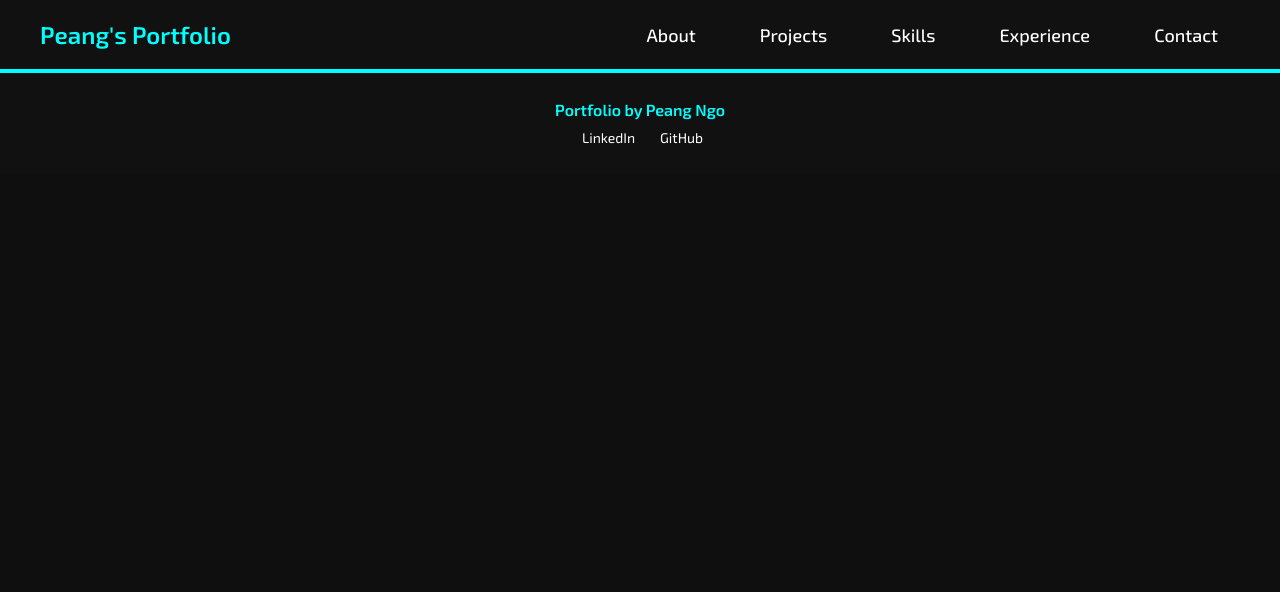
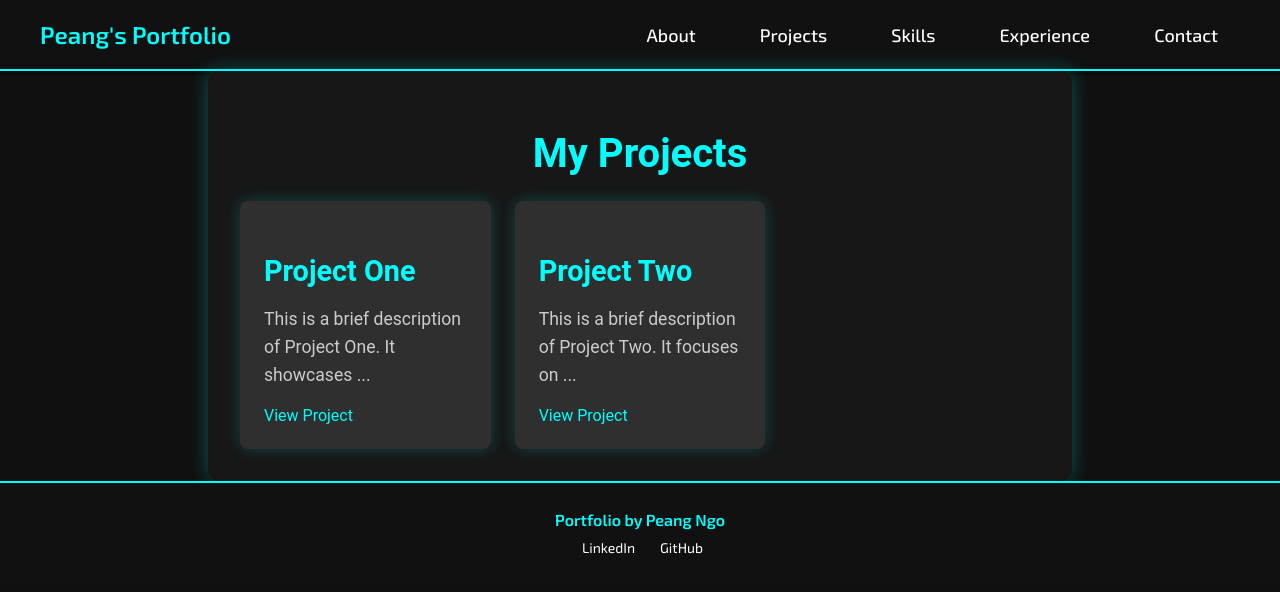
Before and after one commit to pingno/Show, a React (Create React App) app in the folder show/: page /projects in a window 1280 px wide. Shown: the top 592 px of the page. Built offline with nearby package versions, Linux system fonts and the light colour scheme.

Commit message:
projects page test 1

```diff
--- a/show/src/App.js
+++ b/show/src/App.js
@@ -8,7 +8,7 @@ import Home from "./components/Home";
 import About from "./components/About";
 import Contact from "./components/Contact";
 import Experience from "./components/Experience";
-// import Projects from "./components/Projects";
+import Projects from "./components/Projects";
 // import Skills from "./components/Skills";
 // import Contact from "./components/Contact";
 
@@ -26,10 +26,11 @@ const App = () => {
 
           {/* Add other routes here */}
           {/* <Route path="/about" element={<About />} />
-          <Route path="/projects" element={<Projects />} />
+
           <Route path="/skills" element={<Skills />} />
            />
           <Route path="/contact" element={<Contact />} /> */}
+          <Route path="/projects" element={<Projects />} />
           <Route path="/experience" element={<Experience />} />
           <Route path="/contact" element={<Contact />} />
         </Routes>
--- a/show/src/components/Experience/Experience.css
+++ b/show/src/components/Experience/Experience.css
@@ -45,13 +45,7 @@
     text-align: right;
   }
 
-  /* .experience-duration {
+   .experience-duration {
     font-size: 1.1rem;
     color: #aaa;
-  } */
-
-
-  .experience-duration {
-    font-size: 2.2.rem;
-    color: #aaa;
   }
--- /dev/null
+++ b/show/src/components/Projects/Projects.css
@@ -0,0 +1,60 @@
+.projects-container {
+    max-width: 800px;
+    margin: 0 auto;
+    padding: 2rem;
+    background: rgba(25, 25, 25, 0.9);
+    border-radius: 12px;
+    box-shadow: 0 0 20px rgba(0, 255, 255, 0.3);
+    color: #fff;
+    font-family: 'Roboto', sans-serif;
+  }
+
+  .projects-title {
+    font-size: 2.5rem;
+    margin-bottom: 1.5rem;
+    color: #0ff;
+    text-align: center;
+  }
+
+  .projects-grid {
+    display: grid;
+    grid-template-columns: repeat(auto-fill, minmax(250px, 1fr));
+    gap: 1.5rem;
+  }
+
+  .project-card {
+    background: rgba(50, 50, 50, 0.9);
+    border-radius: 8px;
+    box-shadow: 0 0 15px rgba(0, 255, 255, 0.2);
+    padding: 1.5rem;
+    transition: transform 0.3s, box-shadow 0.3s;
+  }
+
+  .project-title {
+    font-size: 1.8rem;
+    margin-bottom: 0.5rem;
+    color: #0ff;
+  }
+
+  .project-description {
+    font-size: 1.1rem;
+    margin-bottom: 1rem;
+    line-height: 1.6;
+    color: #ccc;
+  }
+
+  .project-link {
+    color: #0ff;
+    text-decoration: none;
+    font-size: 1rem;
+    transition: color 0.3s;
+  }
+
+  .project-link:hover {
+    color: #fff;
+  }
+
+  .project-card:hover {
+    transform: translateY(-5px);
+    box-shadow: 0 0 25px rgba(0, 255, 255, 0.4);
+  }
--- /dev/null
+++ b/show/src/components/Projects/index.js
@@ -0,0 +1,35 @@
+import React from 'react';
+import './Projects.css';
+
+const projects = [
+  {
+    title: 'Project One',
+    description: 'This is a brief description of Project One. It showcases ...',
+    link: 'https://github.com/username/project-one',
+  },
+  {
+    title: 'Project Two',
+    description: 'This is a brief description of Project Two. It focuses on ...',
+    link: 'https://github.com/username/project-two',
+  },
+  // Add more projects as needed
+];
+
+const Projects = () => {
+  return (
+    <div className="projects-container">
+      <h1 className="projects-title">My Projects</h1>
+      <div className="projects-grid">
+        {projects.map((project, index) => (
+          <div className="project-card" key={index}>
+            <h3 className="project-title">{project.title}</h3>
+            <p className="project-description">{project.description}</p>
+            <a href={project.link} target="_blank" rel="noopener noreferrer" className="project-link">View Project</a>
+          </div>
+        ))}
+      </div>
+    </div>
+  );
+}
+
+export default Projects;
```
